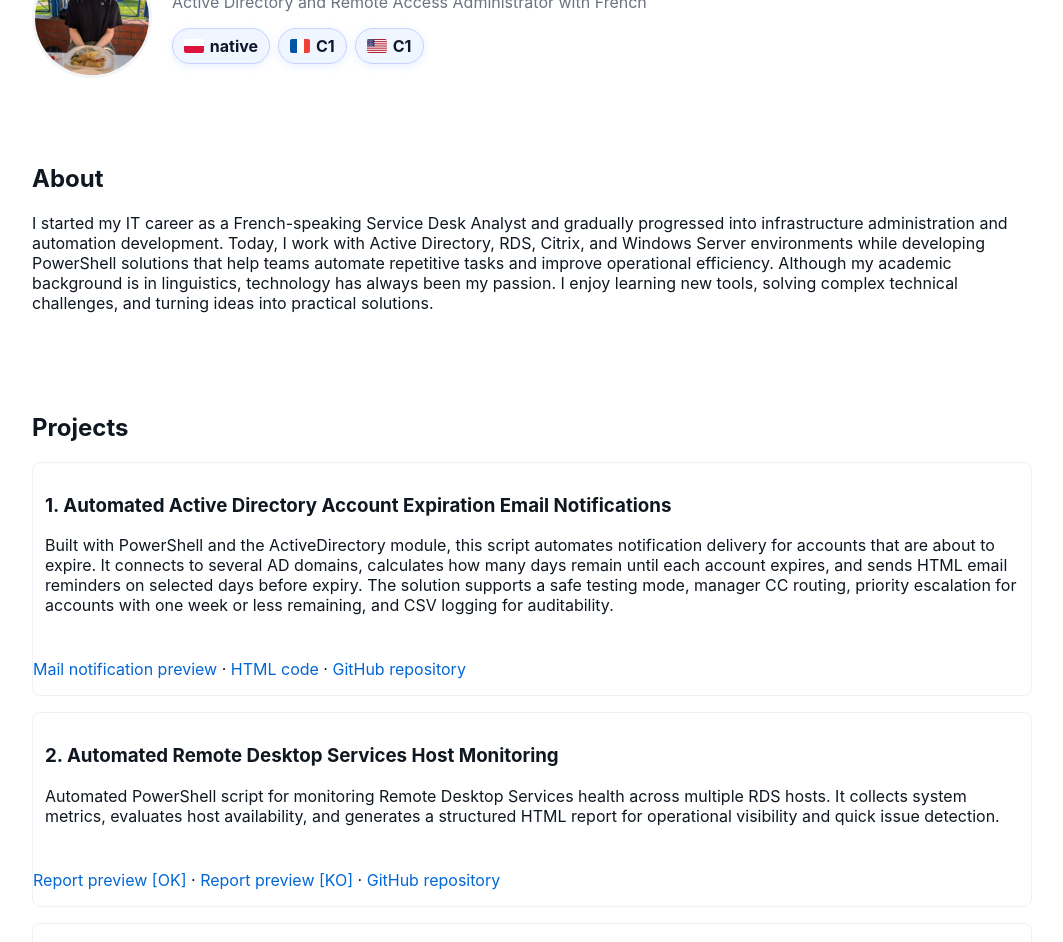
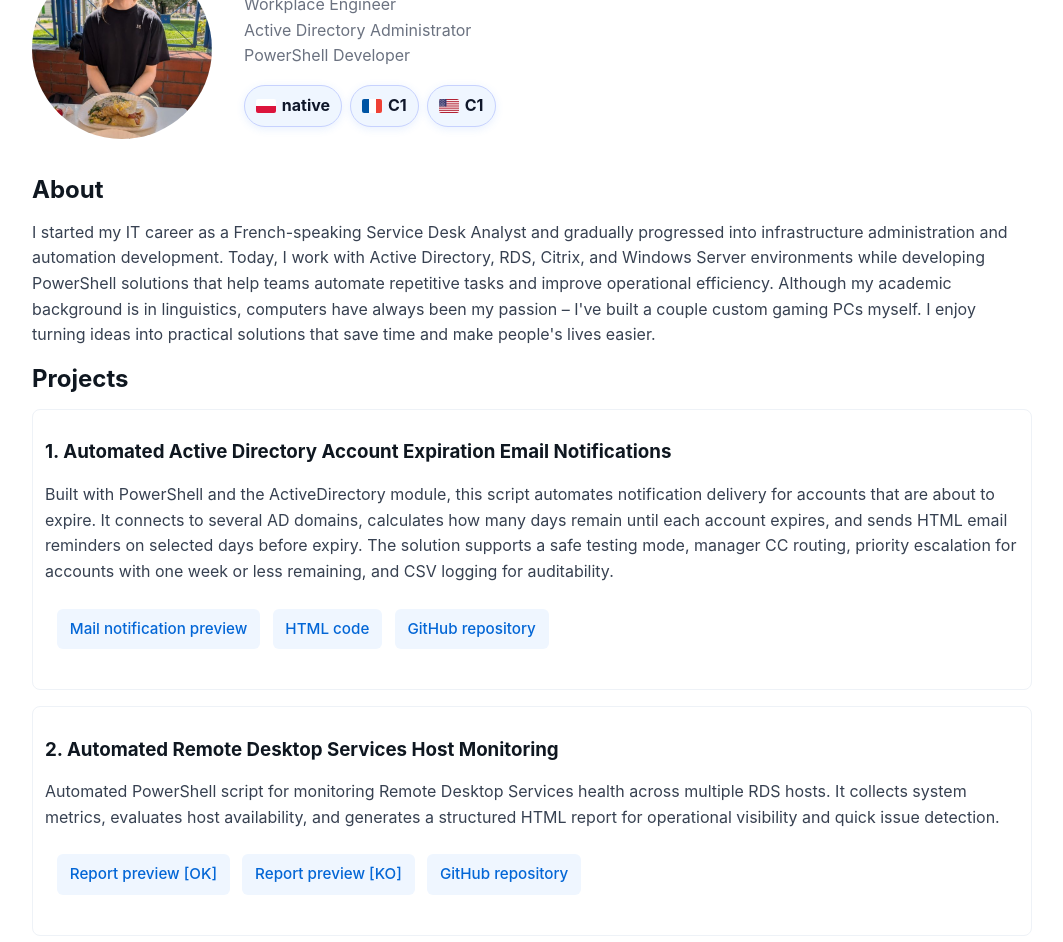
Before and after one commit to Kornelia-C/Portfolio, a plain HTML site: page index.html in a window 1280 px wide. Shown: the part 139-1081 px from the top of the page, without its empty margins (108-1171 px from the left). Drawn offline with Linux system fonts and the light colour scheme.

Commit message:
Adjustemnts

```diff
--- a/css/styles.css
+++ b/css/styles.css
@@ -7,6 +7,11 @@
   --radius:8px;
 }
 *{box-sizing:border-box}
+h2 {
+margin-top: 1rem;
+margin-bottom: 1rem;
+padding: 0;
+}
 html,body{height:100%;margin:0;font-family:Inter, ui-sans-serif, system-ui, -apple-system, 'Segoe UI', Roboto, 'Helvetica Neue', Arial; color:var(--text);background:var(--bg);scroll-behavior:smooth;}
 .container{max-width:var(--max-width);margin:0 auto;padding:1.25rem}
 .header-inner{display:flex;align-items:center;justify-content:space-between}
@@ -15,8 +20,16 @@ html,body{height:100%;margin:0;font-family:Inter, ui-sans-serif, system-ui, -app
 .nav a{color:var(--text);text-decoration:none}
 .nav-toggle{display:none;background:transparent;border:0;font-size:1.25rem}
 .site-header{border-bottom:1px solid #eef2f7}
-.hero{display:flex;gap:1.25rem;align-items:center;padding:2rem 0}
-.avatar{width:120px;height:120px;border-radius:9999px;object-fit:cover;border:3px solid #f3f4f6;cursor:pointer}
+.hero{display:flex;
+  gap:2rem;
+  align-items:center;
+  padding:2rem 0 1rem;}
+.avatar{
+  width:180px;
+  height:180px;
+  border-radius:9999px;
+  object-fit:cover;
+  cursor:pointer}
 .hero-text h1{margin:0 0 .5rem 0}
 .lead{color:var(--muted);margin-top:0}
 .language-skills{margin-top:1rem;font-weight:600;display:flex;flex-wrap:wrap;gap:.5rem;align-items:center;color:var(--text);font-size:1rem}
@@ -24,13 +37,56 @@ html,body{height:100%;margin:0;font-family:Inter, ui-sans-serif, system-ui, -app
 .language-chip{background:#eff6ff;color:#0f172a;border:1px solid #c7d2fe;border-radius:999px;padding:.45rem .7rem;font-weight:700;box-shadow:0 2px 8px rgba(59,130,246,.12);display:inline-flex;align-items:center;gap:.5rem}
 .language-chip img.flag{width:20px;height:14px;object-fit:cover;border-radius:2px;display:inline-block}
 .btn{display:inline-block;padding:.5rem .75rem;background:var(--accent);color:#fff;border-radius:6px;text-decoration:none}
-.about, .projects, .contact{padding:2rem 0}
+p{
+  line-height: 1.6;
+  color: #374151;
+  }
+.about{
+  padding:0;
+  }
+.projects{
+  padding: 0;
+  }
+.contact{
+  padding: 0;
+  }
 .project-grid{display:grid;grid-template-columns:1fr;gap:1rem}
-.project-card{background:#fff;border:1px solid #eef2f7;border-radius:var(--radius);overflow:hidden;display:flex;flex-direction:column}
+.project-card{
+  background:#fff;
+  border:1px solid #eef2f7;
+  border-radius:var(--radius);
+  overflow:hidden;
+  display:flex;
+  flex-direction:column;
+  transition:.3s}
+.project-card:hover{
+transform:translateY(-5px);
+box-shadow:0 15px 35px rgba(0,0,0,.1);
+}
 .project-card img, .project-card iframe{width:100%;min-height:260px;cursor:pointer;display:block;border:0}
 .project-preview-frame{display:none;background:#fff;height:320px;}
 .card-body{padding:.75rem}
-.card-actions a{color:var(--accent);text-decoration:none}
+.card-actions a{
+  display: inline-block;
+  padding: 0.5rem 0.8rem;
+  margin-right: 0.5rem;
+  border-radius: 6px;
+  background: #eff6ff;
+  color: #0366d6;
+  text-decoration: none;
+  font-size: 0.95rem;
+  font-weight: 500;
+  transition: all 0.2s ease;
+}
+.card-actions {
+  padding: 0 0.75rem 0.75rem 0.75rem;
+  margin-top: 1.5rem;
+  }
+.card-actions a:hover {
+  transform: translateY(-2px);
+  background: #dbeafe;
+  box-shadow: 0 4px 12px rgba(3, 102, 214, 0.15);
+}
 .site-footer{border-top:1px solid #eef2f7;padding:1rem 0;color:var(--muted)}
 .social-links{list-style:none;padding:0;display:flex;gap:.5rem}
 .image-modal{position:fixed;inset:0;background:rgba(2,8,23,.85);display:none;align-items:center;justify-content:center;padding:1.5rem;z-index:1000}
@@ -55,7 +111,6 @@ body.modal-open{overflow:hidden}
   .nav a:hover{background:#f8fafc}
   .nav-toggle{display:inline-block}
   .site-header{position:relative}
-  .about, .projects, .contact{padding:1.5rem 0}
   .project-card img, .project-card iframe{min-height:220px}
   .card-body{padding:1rem}
 }
--- a/index.html
+++ b/index.html
@@ -26,8 +26,10 @@
     <section id="home" class="hero container">
       <img class="avatar preview-trigger" src="assets/images/profile1.jpg" alt="Profile photo of Kornelia">
       <div class="hero-text">
-        <h1>Hi, my name is Nel</h1>
-        <p class="lead">Active Directory and Remote Access Administrator with French</p>
+        <h1>Kornelia Ciszak</h1>
+        <p class="lead">Workplace Engineer<br>
+                        Active Directory Administrator<br>
+                        PowerShell Developer</p>
               <p class="language-skills">
         <span class="language-chip"><img class="flag" src="assets/flags/pl.svg" alt="Polish flag"> native</span>
         <span class="language-chip"><img class="flag" src="assets/flags/fr.svg" alt="French flag"> C1</span>
@@ -43,14 +45,14 @@
         Today, I work with Active Directory, RDS, Citrix, and Windows Server environments
         while developing PowerShell solutions that help teams automate repetitive tasks
         and improve operational efficiency. Although my academic background is in linguistics,
-        technology has always been my passion. I enjoy learning new tools, solving complex
-        technical challenges, and turning ideas into practical solutions.</p>
+        computers have always been my passion – I've built a couple custom gaming PCs myself.
+        I enjoy turning ideas into practical solutions that save time
+        and make people's lives easier.</p>
     </section>
 
     <section id="projects" class="container projects">
       <h2>Projects</h2>
       <div class="project-grid">
-        <!-- Repeat project cards and replace content/images -->
         <article class="project-card">
           <div class="card-body">
             <h3>1. Automated Active Directory Account Expiration Email Notifications</h3>
@@ -62,12 +64,13 @@
               The solution supports a safe testing mode, manager CC routing,
               priority escalation for accounts with one week or less remaining,
               and CSV logging for auditability.</p>
-          </div>
             <p class="card-actions">
             <a href="#" class="preview-trigger" data-src="assets/template_KC.html">Mail notification preview</a>
-            · <a href="#" class="code-trigger" data-src="assets/template_empty.html">HTML code</a>
-            · <a href="https://github.com/Kornelia-C/PowerShell/tree/main/Send-AccountExpirationNotification" class="repo-link" target="_blank" rel="noreferrer">GitHub repository</a>
+            <a href="#" class="code-trigger" data-src="assets/template_empty.html">HTML code</a>
+            <a href="https://github.com/Kornelia-C/PowerShell/tree/main/Send-AccountExpirationNotification" class="repo-link" target="_blank" rel="noreferrer">GitHub repository</a>
           </p>
+          </div>
+
         </article>
 
         <article class="project-card">
@@ -77,12 +80,12 @@
               health across multiple RDS hosts. It collects system metrics,
               evaluates host availability, and generates a structured HTML report
               for operational visibility and quick issue detection.</p>
-          </div>
             <p class="card-actions">
             <a href="#" class="preview-trigger" data-src="assets/RDS0.html">Report preview [OK]</a>
-            · <a href="#" class="preview-trigger" data-src="assets/RDS1.html">Report preview [KO]</a>
-            · <a href="https://github.com/Kornelia-C/PowerShell/tree/main/Get-RDSOverview" class="repo-link" target="_blank" rel="noreferrer">GitHub repository</a>
+            <a href="#" class="preview-trigger" data-src="assets/RDS1.html">Report preview [KO]</a>
+            <a href="https://github.com/Kornelia-C/PowerShell/tree/main/Get-RDSOverview" class="repo-link" target="_blank" rel="noreferrer">GitHub repository</a>
           </p>
+          </div>
         </article>
 
                 <article class="project-card">
@@ -93,13 +96,11 @@
               A separate email containing a .csv report for each domain processed
               by the script is then sent to a selected list of recipients,
               providing them with lists of deactivated accounts.
-
-
             </p>
-          </div>
             <p class="card-actions">
             <a href="https://github.com/Kornelia-C/PowerShell/tree/main/Disable-InactiveAccounts" class="repo-link" target="_blank" rel="noreferrer">GitHub repository</a>
           </p>
+          </div>
         </article>
 
                 <article class="project-card">
@@ -113,10 +114,10 @@
               and posts a formatted alert to a designated Teams channel visible
               to all those who could need that information.
           </p>
-          </div>
             <p class="card-actions">
             <a href="#" class="preview-trigger" data-src="assets/images/PowerAutomate.jpg">PowerAutomate workflow preview</a>
           </p>
+          </div>
         </article>
 
       </div>
@@ -134,7 +135,9 @@
 
   <footer class="site-footer">
     <div class="container">
-      <p>© <span id="year"></span> Kornelia Ciszak. Built with HTML, CSS & JavaScript.</p>
+      <p>© <span id="year"></span>
+        Built and maintained by Kornelia Ciszak<br>
+        Hosted on GitHub Pages</p>
     </div>
   </footer>
 
```
Lines whose indentation alone changed are shown as unchanged.
